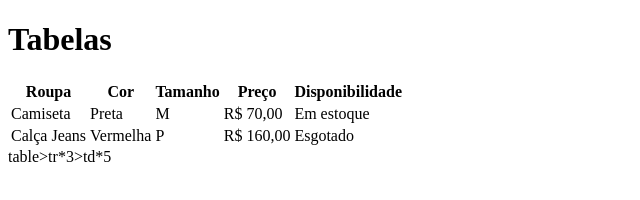
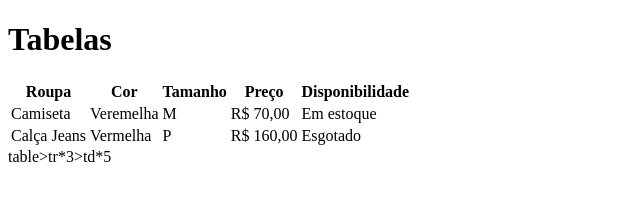
Before and after one commit to Vital0301/aula-tabela, a plain HTML site: page index.html in a window 1280 px wide. Shown: the whole page, without its empty margins (0-640 px from the left). Drawn offline with Linux system fonts and the light colour scheme.

Commit message:
Mudando preta para vermelha

```diff
--- a/index.html
+++ b/index.html
@@ -18,7 +18,7 @@
         </tr>
         <tr>
             <td>Camiseta</td>
-            <td>Preta</td>
+            <td>Veremelha</td>
             <td>M</td>
             <td>R$ 70,00</td>
             <td>Em estoque</td>
```
